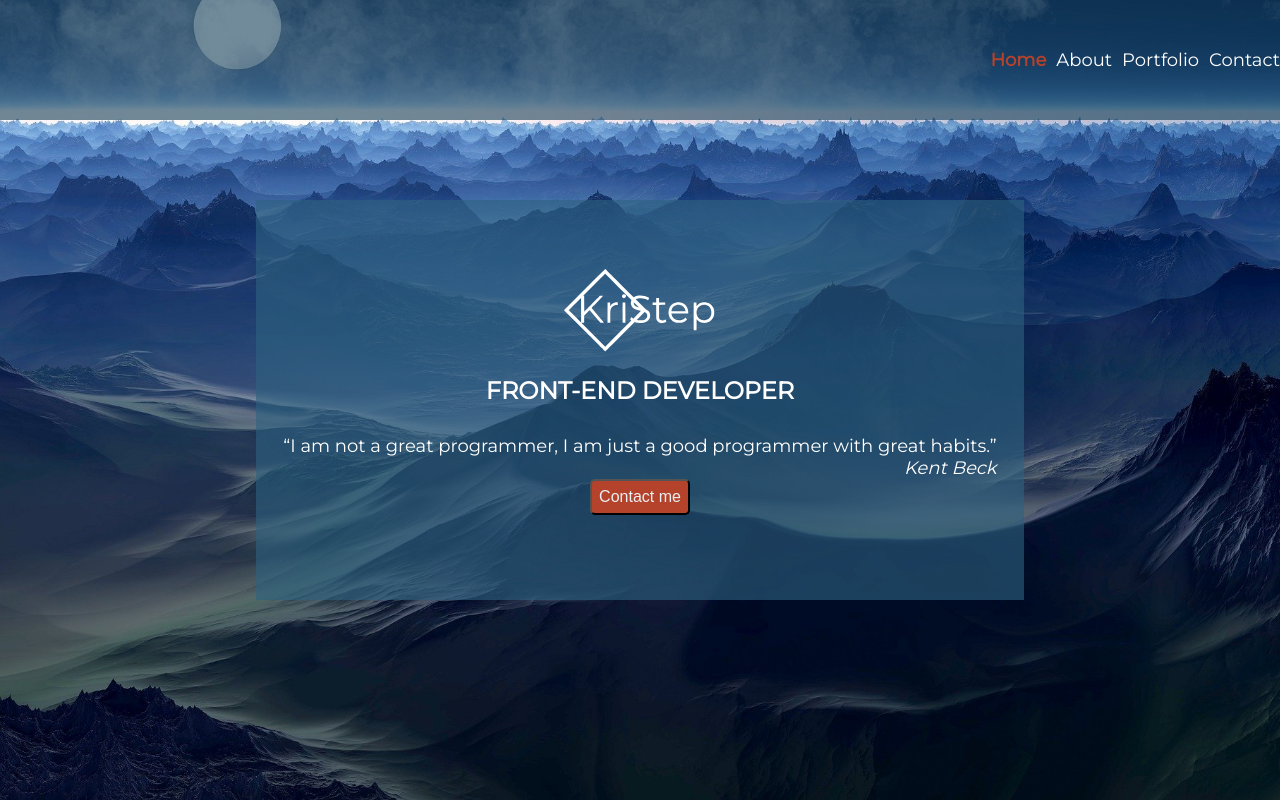
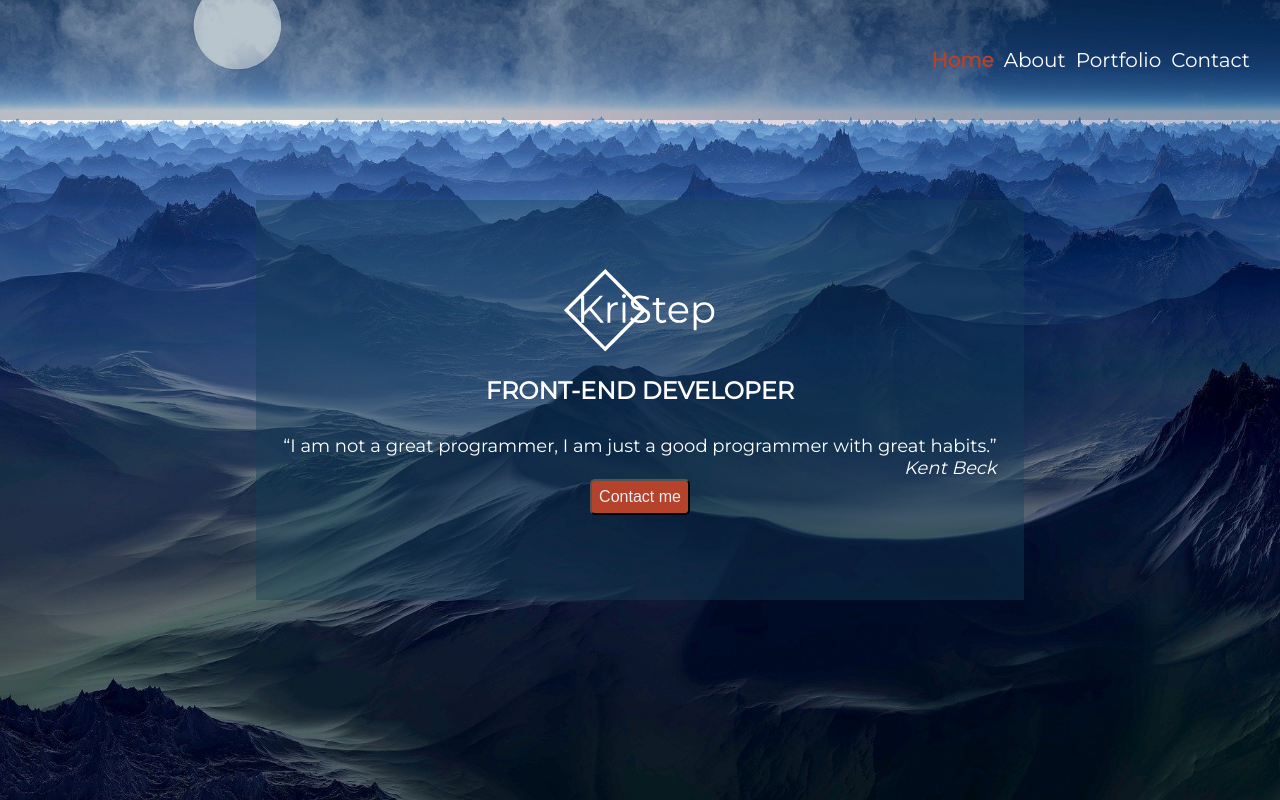
Before and after one commit to kristep/kristep, a React (Create React App) app: page / in a window 1280 px wide. Built offline with nearby package versions, Linux system fonts and the light colour scheme.

Commit message:
scroll effect to header

```diff
--- a/src/App.js
+++ b/src/App.js
@@ -1,12 +1,27 @@
-import React, { useState } from "react";
+import React, { useState, useEffect } from "react";
 
 import MainContent from "./features/main/MainContent";
 import Header from "./features/header/Header";
 import Hero from "./features/hero/Hero";
 
 function App() {
-  // eslint-disable-next-line
   const [isExpanded, setIsExpanded] = useState(true);
+
+  useEffect(() => {
+    const scroll = () => {
+      const scrolled = document.scrollingElement.scrollTop;
+      if (scrolled >= 100) {
+        setIsExpanded(false);
+      } else {
+        setIsExpanded(true);
+      }
+    };
+    document.addEventListener("scroll", scroll);
+
+    return () => {
+      document.removeEventListener("scroll", scroll);
+    };
+  }, []);
 
   return (
     <>
--- a/src/components/button/Button.jsx
+++ b/src/components/button/Button.jsx
@@ -8,7 +8,7 @@ const Button = ({ children }) => {
 };
 
 Button.propTypes = {
-  children: PropTypes.element,
+  children: PropTypes.string,
 };
 
 export default Button;
--- a/src/features/header/header.scss
+++ b/src/features/header/header.scss
@@ -1,5 +1,8 @@
 @import '../../styles/base/base';
+@import '../../styles/mixins';
+
 $_z-index: 3;
+$_background-color: transparentize($color-dark, 0.7);
 
 .header {
     align-items: center;
@@ -8,15 +11,18 @@ $_z-index: 3;
     height: 7rem;
     justify-content: space-between;
     position: fixed;
+    transition: all 0.4s;
     width: 100%;
     z-index: $_z-index;
 
     &--expanded {
-        background-color: $color-dark-big-header;
+        background-color: $_background-color;
         height: 15vh;
     }
 
     &__logo {
+        @include animation('fadeIn 0.4s');
+
         position: relative;
         top: 2rem;
         width: 17rem;
--- a/src/features/hero/hero.scss
+++ b/src/features/hero/hero.scss
@@ -1,7 +1,7 @@
 @import '../../styles/base/base';
 @import '../../styles/mixins';
 
-$_color-hero-background: #2d62819b;
+$_background-color: transparentize($color-dark, 0.6);
 
 .hero {
     background-color: $color-light;
@@ -13,7 +13,7 @@ $_color-hero-background: #2d62819b;
 
     &__content {
         align-items: center;
-        background-color: $_color-hero-background;
+        background-color: $_background-color;
         color: $color-white;
         display: flex;
         flex-direction: column;
@@ -33,6 +33,8 @@ $_color-hero-background: #2d62819b;
     }
 
     &__logo {
+        @include animation('fadeIn 0.4s');
+
         height: auto;
         width: 20rem;
     }
--- a/src/features/main/MainContent.jsx
+++ b/src/features/main/MainContent.jsx
@@ -1,8 +1,12 @@
 import React from "react";
+import PropTypes from "prop-types";
 
-// eslint-disable-next-line
 const MainContent = ({ children }) => {
   return <main className="main-content">{children}</main>;
 };
 
+MainContent.propTypes = {
+  children: PropTypes.element,
+};
+
 export default MainContent;
--- a/src/features/navigation/navigation.scss
+++ b/src/features/navigation/navigation.scss
@@ -4,13 +4,14 @@
     align-items: flex-end;
     display: flex;
     justify-self: flex-end;
+    padding-right: 3rem;
     top: 0;
     transition: 0.4s;
     z-index: $z-index-above;
 
     &__link {
         color: $color-white;
-        font-size: $font-size-18;
+        font-size: $font-size-20;
         padding-left: 1rem;
         text-decoration: none;
 
@@ -22,7 +23,7 @@
 
     .active {
         color: $color-contrast;
-        font-weight: bold;
+        font-weight: 900;
 
         &:hover {
             color: $color-contrast;
--- a/src/styles/base/_colors.scss
+++ b/src/styles/base/_colors.scss
@@ -1,5 +1,4 @@
 $color-dark-hover: #123549d0;
-$color-dark-big-header: #1640599b;
 $color-dark: #164059;
 $color-middle: #c0a69c;
 $color-light: rgb(233, 239, 243);
```
Also changed, not shown: src/features/header/Header.jsx (+7 -1 lines), src/features/hero/Hero.jsx (+7 -1 lines), 2 other files (tests, documents, lock files or other folders).
